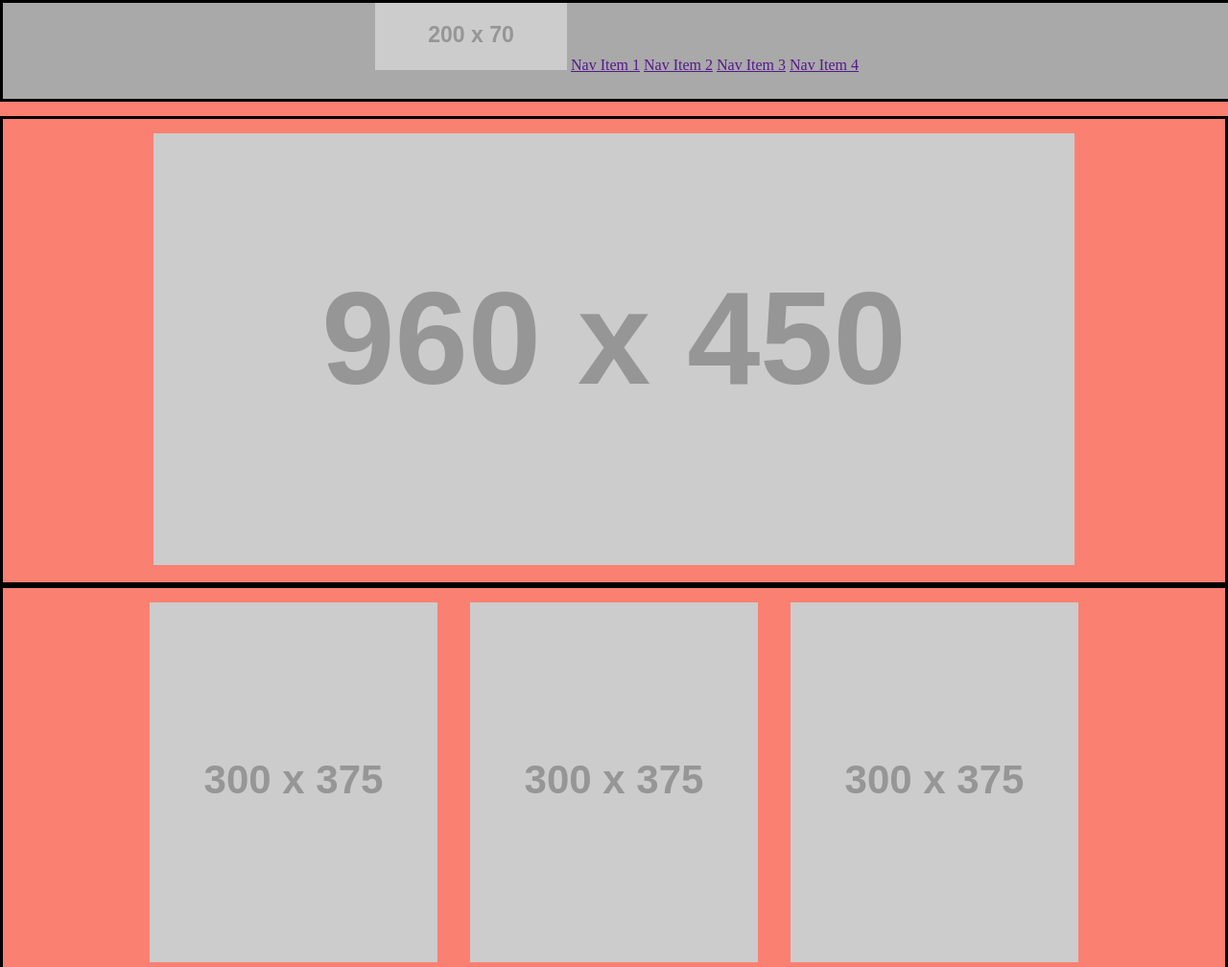
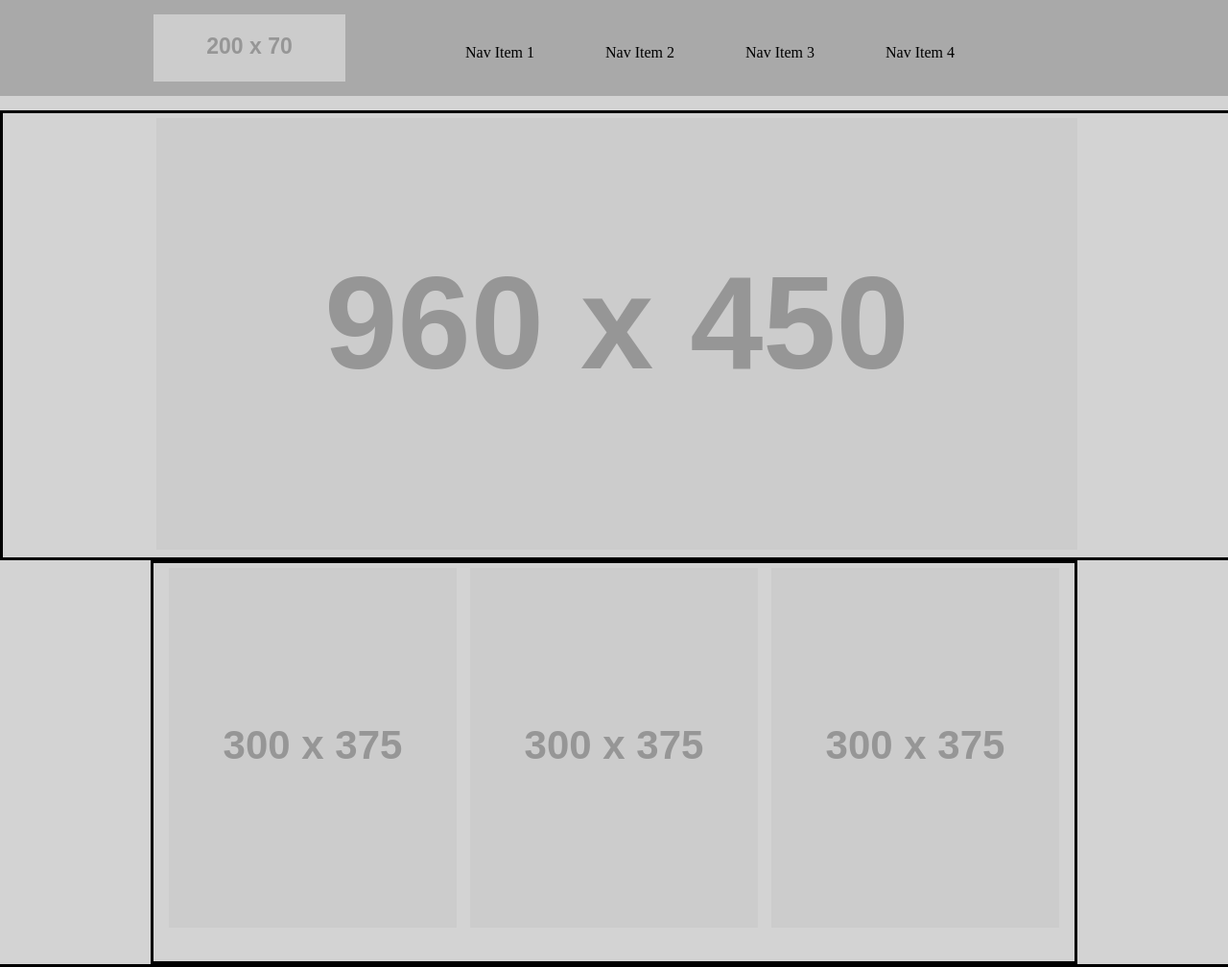
Before and after one commit to alex-whan/wireframe-exercise, a plain HTML site: page index.html in a window 1280 px wide. Shown: the top 1008 px of the page at 96% size. Drawn offline with Linux system fonts and the light colour scheme; placeholder pictures from the web are drawn by us.

Commit message:
Fleshed out CSS styling and element positioning

```diff
--- a/css/style.css
+++ b/css/style.css
@@ -1,44 +1,53 @@
 body {
-  background-color: salmon;
+  background-color: lightgray;
   min-width: 960px;
   text-align: center;
 
 }
 header {
   background-color: darkgrey;
-  border: solid black 3px;
   height: 100px;
   margin-bottom: 15px;
   text-align: center;
-  vertical-align: center;
   width: 100%;
 
 }
 
 nav {
+  justify-content: space-evenly;
+  margin: 0 auto;
+  max-width: 960px;
+
+}
+
+nav ul li {
   display: inline-block;
-  margin: auto;
-  vertical-align: center;
+  margin: 0 auto;
+  max-width: 960px;
+  padding: 35px;
+  line-height: 2.5em;
 }
 
 #logo {
-  display: inline-block;
+  float: left;
+  padding-top: 15px;
   vertical-align: center;
 }
 
 img:not(#logo) {
   display: inline-block;
-  margin: 15px;
+  margin: 5px;
 
 }
 
 h2 {
-  display: inline-block;
+  display: block;
 }
 
 p {
-  display: block;
+  display: inline-block;
   max-width: 350px;
+  overflow-y: scroll 300px;
 }
 
 button {
@@ -50,19 +59,34 @@ button:hover {
   transition: 350ms;
 }
 
+.central {
+  width: 960px;
+  min-height: 415px;
+
+}
+
+div {
+  display: block;
+}
+
 footer {
   background-color: darkgrey;
-  border: solid black 3px;
   height: 100px;
   width: 100%;
 }
 
-.featured {
-  display: inline-block;
-  width: 960px;
+section {
+  border: solid black 3px;
+  margin: 0 auto;
+  min-width: 960px;
+  width: 100%;
 }
 
-section {
-  border: solid black 3px;
-  min-width: 960px;
+#featured-list {
+  text-align: center;
+  width: 200px;
 }
+
+#featured-image {
+  margin: 0 auto;
+}
--- a/index.html
+++ b/index.html
@@ -9,38 +9,48 @@
 
   <body>
     <header>
-      <img id="logo" src="https://placehold.it/200x70/ddd" alt="logo" />
       <nav>
-        <a href="">Nav Item 1</a>
-        <a href="">Nav Item 2</a>
-        <a href="">Nav Item 3</a>
-        <a href="">Nav Item 4</a>
+        <img id="logo" src="https://placehold.it/200x70/00003f" alt="logo" />
+        <ul>
+          <li>Nav Item 1</a></li>
+          <li>Nav Item 2</a></li>
+          <li>Nav Item 3</a></li>
+          <li>Nav Item 4</a></li>
+        </ul>
       </nav>
     </header>
 
     <main>
-      <section>
-        <img src="https://placehold.it/960x450/ddd" />
+      <section id="hero">
+        <img src="https://placehold.it/960x450/00003f" />
+      </section>
+
+      <section class="central">
+        <ul>
+          <img src="https://placehold.it/300x375/00003f" />
+          <img src="https://placehold.it/300x375/00003f" />
+          <img src="https://placehold.it/300x375/00003f" />
+        </ul>
       </section>
 
       <section>
-        <img src="https://placehold.it/300x375/ddd" />
-        <img src="https://placehold.it/300x375/ddd" />
-        <img src="https://placehold.it/300x375/ddd" />
+        <section id="featured-image">
+          <img src="https://placehold.it/480x400/00003f" />
+        </section>
+        <section id="featured-list">
+          <div>
+            <h2>Featured Section Heading</h2>
+          </div>
+          <div>
+            <p>
+              Lorem ipsum dolor sit amet, consectetur adipiscing elit. Donec rutrum ullamcorper leo vitae condimentum. Phasellus feugiat ligula eu orci mollis, a pellentesque odio tincidunt. Nunc porttitor ipsum enim, a rhoncus nunc fringilla vel. Pellentesque porta, eros ornare consectetur efficitur, felis nisi posuere justo, sit amet vestibulum orci sem dapibus erat. Interdum et malesuada fames ac ante ipsum primis in faucibus. Fusce feugiat, magna sit amet viverra viverra, erat arcu dignissim velit, quis tristique lacus dui eget nibh.
+          </p>
+          </div>
+          <div>
+            <button>Call To Action</button>
+          </div>
       </section>
 
-      <section class="featured">
-        <section>
-          <img src="https://placehold.it/480x400" />
-        </section>
-        <section>
-          <h2>Featured Section Heading</h2>
-          <p>
-            Lorem ipsum dolor sit amet, consectetur adipiscing elit. Donec rutrum ullamcorper leo vitae condimentum. Phasellus feugiat ligula eu orci mollis, a pellentesque odio tincidunt. Nunc porttitor ipsum enim, a rhoncus nunc fringilla vel. Pellentesque porta, eros ornare consectetur efficitur, felis nisi posuere justo, sit amet vestibulum orci sem dapibus erat. Interdum et malesuada fames ac ante ipsum primis in faucibus. Fusce feugiat, magna sit amet viverra viverra, erat arcu dignissim velit, quis tristique lacus dui eget nibh.
-          </p>
-          <button>Call To Action</button>
-        </section>
-      </section>
     </main>
     <footer>
     </footer>
```
